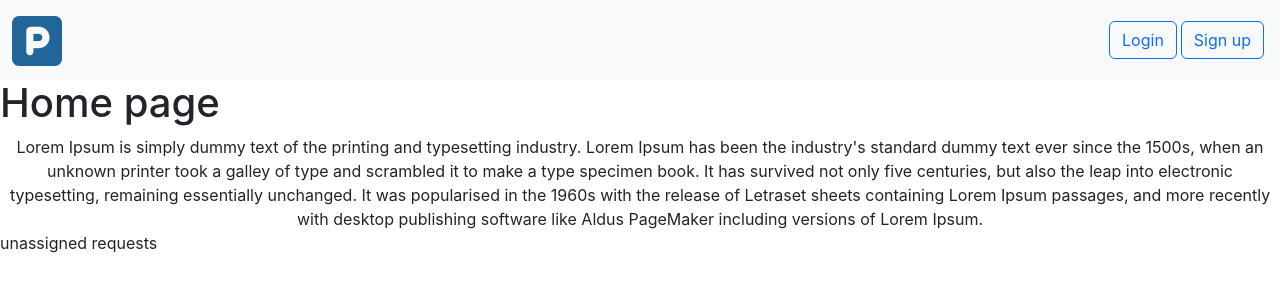
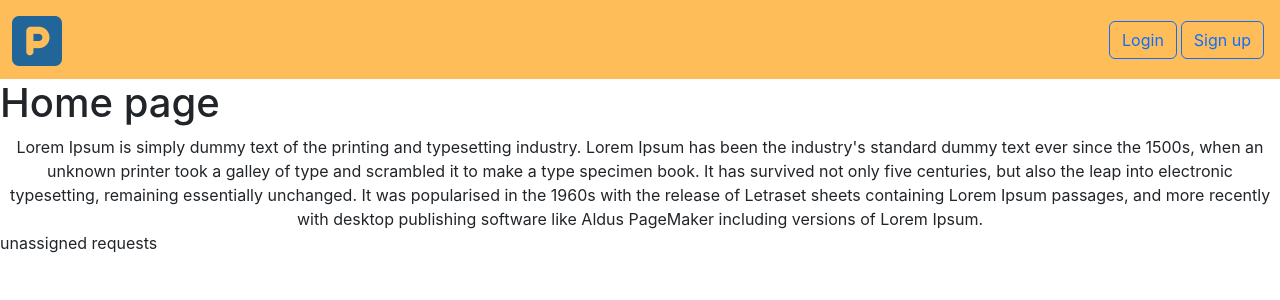
Before and after one commit to Gayan65/parkez, a React (Create React App) app in the folder frontend/: page / in a window 1280 px wide. Shown: the top 300 px of the page. Built offline with nearby package versions, Linux system fonts and the light colour scheme.

Commit message:
navbar color add

```diff
--- a/frontend/src/components/NavBar.js
+++ b/frontend/src/components/NavBar.js
@@ -15,7 +15,7 @@ const NavBar = () => {
     };
 
     return (
-        <nav className="navbar navbar-expand-lg bg-body-tertiary">
+        <nav className="navbar navbar-expand-lg bg-body-tertiary custom-navbar">
             <div className="container-fluid">
                 <Link className="navbar-brand" to={"/"}>
                     <img
@@ -23,7 +23,7 @@ const NavBar = () => {
                         alt="Logo"
                         width="50"
                         height="50"
-                        class="d-inline-block align-text-top"
+                        className="d-inline-block align-text-top"
                     ></img>
                 </Link>
                 <button
--- a/frontend/src/index.css
+++ b/frontend/src/index.css
@@ -1,8 +1,8 @@
 body {
     margin: 0;
-  font-family: -apple-system, BlinkMacSystemFont, "Segoe UI", "Roboto", "Oxygen",
-    "Ubuntu", "Cantarell", "Fira Sans", "Droid Sans", "Helvetica Neue",
-    sans-serif;
+    font-family: -apple-system, BlinkMacSystemFont, "Segoe UI", "Roboto",
+        "Oxygen", "Ubuntu", "Cantarell", "Fira Sans", "Droid Sans",
+        "Helvetica Neue", sans-serif;
     -webkit-font-smoothing: antialiased;
     -moz-osx-font-smoothing: grayscale;
 }
@@ -27,3 +27,7 @@ code {
     border-radius: 5px;
     box-shadow: 0 0 10px rgba(0, 0, 0, 0.1);
 }
+
+.custom-navbar {
+    background-color: #ffbd59 !important;
+}
```
Lines whose indentation alone changed are shown as unchanged.
